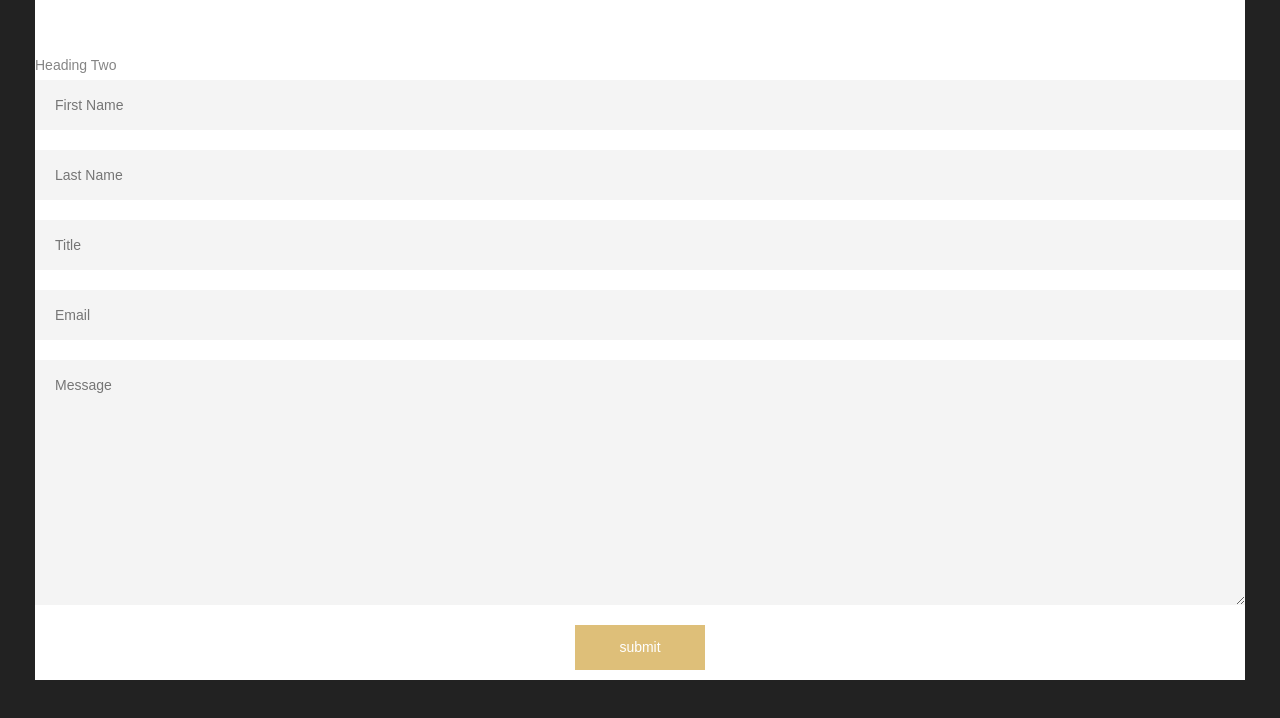
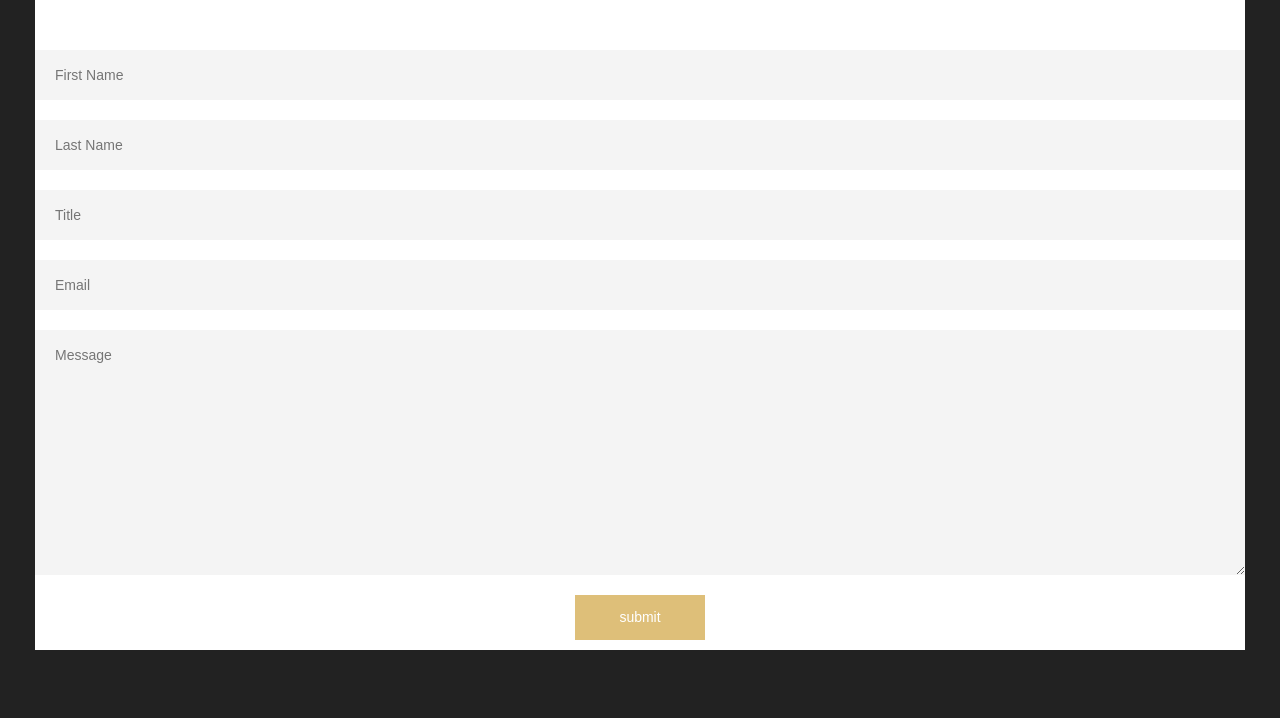
Before and after one commit to kshoultz/tech-challenge-node-next, a Next.js app: page /components/ContactForm in a window 1280 px wide. Shown: the top 718 px of the page. Built offline with nearby package versions, Linux system fonts and the light colour scheme.

Commit message:
pass the form title through props

```diff
--- a/pages/components/ContactForm.js
+++ b/pages/components/ContactForm.js
@@ -28,7 +28,7 @@ function ContactForm(props) {
         }
     return (
         <form className="mwi-form" onSubmit={submitHandler} >
-            <h2>Heading Two</h2>
+            <h2>{props.formTitle}</h2>
             <div className="mwi-fields-container">
                 <input placeholder="First Name" name="first_name" ref={firstNameInputRef} />
                 <input placeholder="Last Name" name="last_name" ref={lastNameInputRef} />
--- a/pages/contact.js
+++ b/pages/contact.js
@@ -72,7 +72,7 @@ export default function Contact() {
                             <a href="/">home</a>
                         </div>
                     </header>
-                    <ContactForm onAddContact={contactFormHandler} />
+                    <ContactForm onAddContact={contactFormHandler} formTitle={formTitle} />
                 </div>
             </div>
         </div>
```
